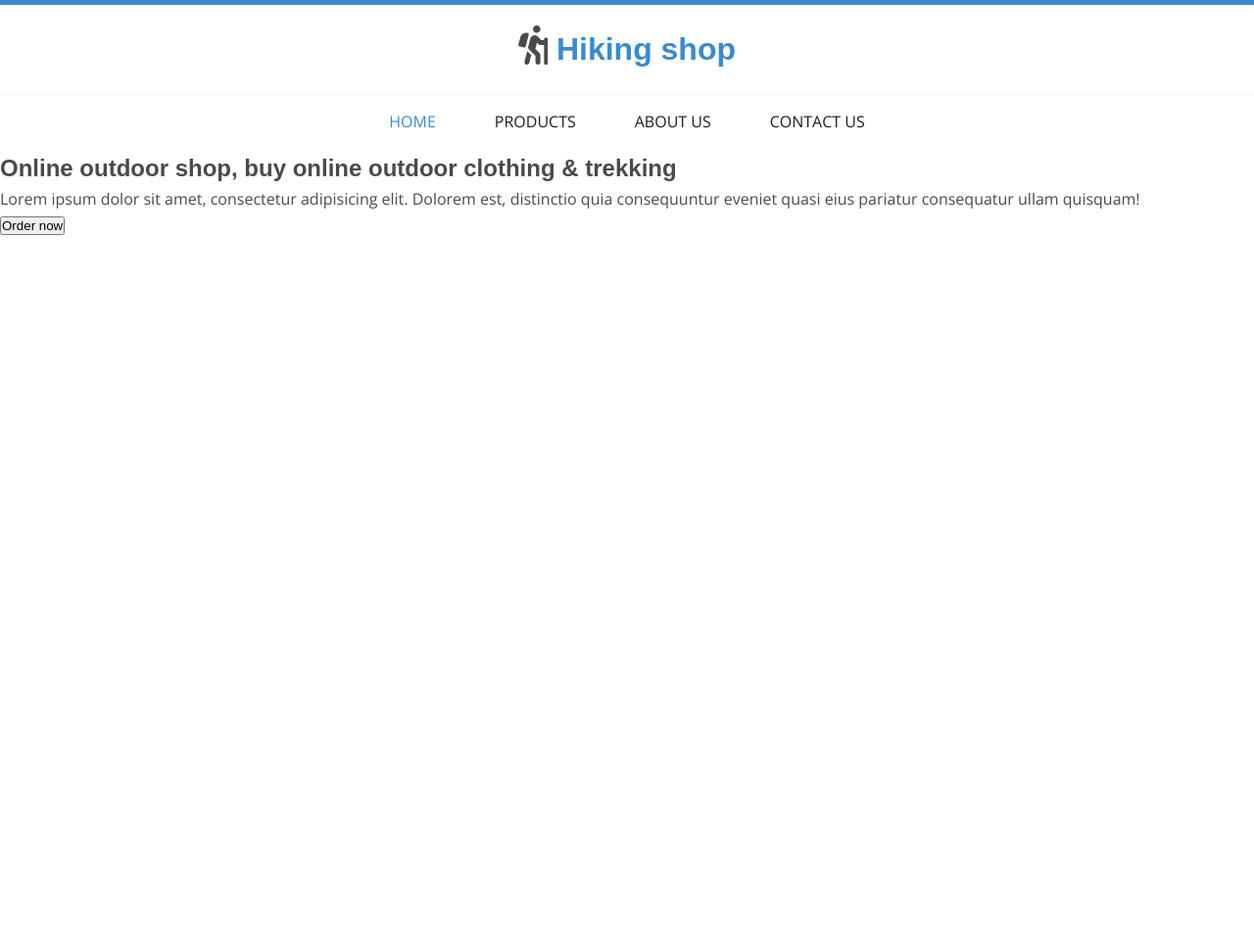
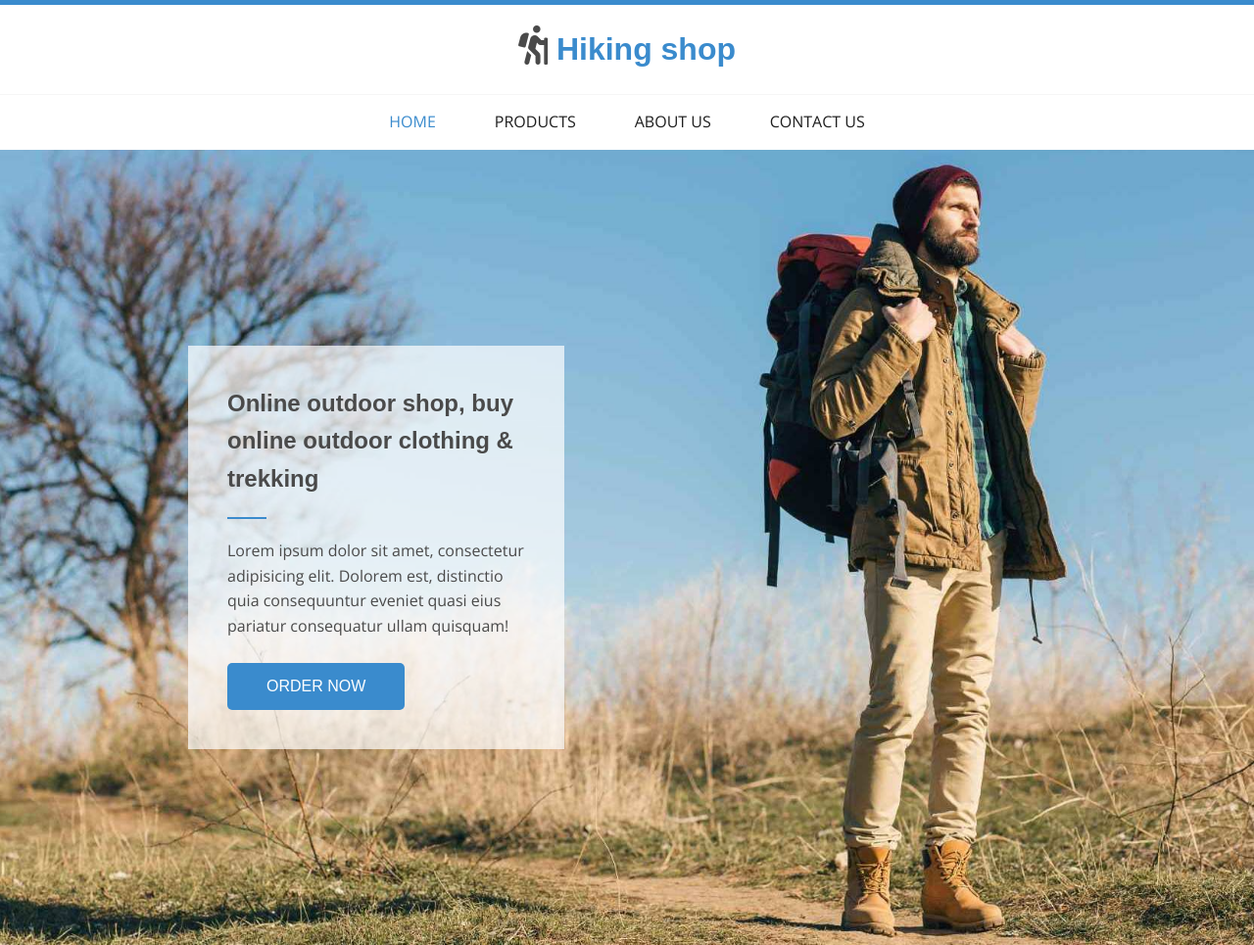
Before and after one commit to karakkazdravlju/hiking-web-shop, a plain HTML site: page index.html in a window 1280 px wide. Shown: the whole page at 98% size. Before the commit the page ends 800 px from the top, so only its background shows below. Drawn offline with nearby package versions, Linux system fonts and the light colour scheme; a web font is replaced by a local one.

Commit message:
header css

```diff
--- a/style.css
+++ b/style.css
@@ -42,6 +42,19 @@ ul {
 .active {
     color: var(--primary);
 }
+.container {
+    width: 70%;
+    margin: auto;
+}
+button {
+    padding: 15px 40px;
+    margin-top: 25px;
+    font-size: 1rem;
+    text-transform: uppercase;
+    border-radius: 5px;
+    cursor: pointer;
+    transition: var(--transition);
+}
 /*****************
 topbar
 *****************/
@@ -77,3 +90,34 @@ nav ul li a {
     text-transform: uppercase;
     color: var(--black);
 }
+/*****************
+header
+*****************/
+header {
+    background-image: url(img/header.jpg);
+    background-position: center top;
+    background-size: cover;
+    padding: 200px 0;
+}
+header article {
+    width: 30%;
+    background: rgba(255,255,255,.7);
+    margin-left: 15%;
+    padding: 40px;
+}
+header h2::after {
+    display: block;
+    content: "";
+    height: 2px;
+    width: 40px;
+    background: var(--primary);
+    margin: 20px 0;
+}
+header button {
+    background: var(--primary);
+    border: none;
+    color: var(--white);
+}
+header button:hover {
+    background: var(--black);
+}
```
